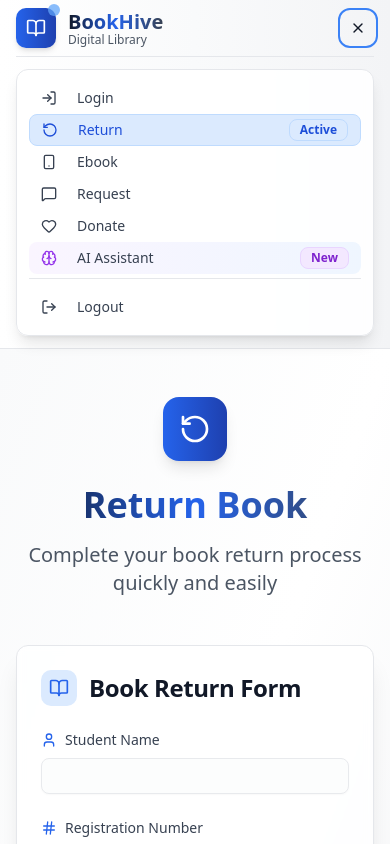
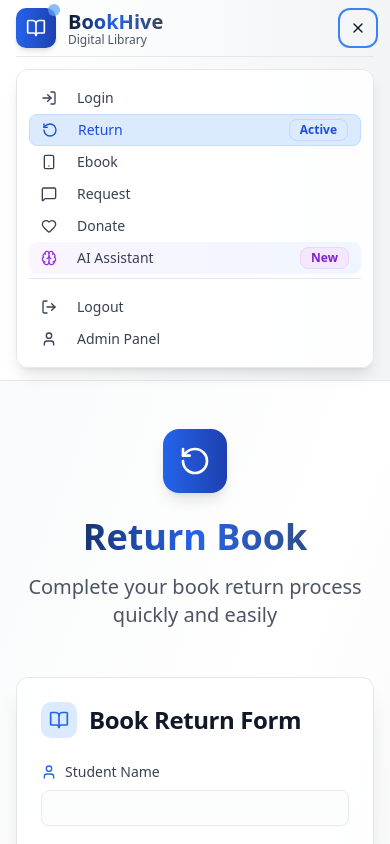
Before and after one commit to kjkrishnakj/libathon, a Next.js app: page /return in a window 390 px wide. Both pictures are taken after a click on the button 358 px from the left and 28 px from the top of the page. Shown: the top 844 px of the page. Built offline with nearby package versions, Linux system fonts and the light colour scheme.

Commit message:
Update Navbar.js mobile ui

```diff
--- a/components/Navbar.js
+++ b/components/Navbar.js
@@ -121,8 +121,8 @@ const Navbar = () => {
 
         {/* Mobile Navigation */}
         {isMobileMenuOpen && (
-          <div className="md:hidden py-3 border-t border-gray-200">
-            <Card className="bg-white/90 border-gray-200 backdrop-blur-sm shadow-lg">
+          <div className="md:hidden py-3 border-t border-gray-200 ">
+            <Card className="bg-white/90 border-gray-200 backdrop-blur-sm  shadow-lg">
               <div className="p-3 space-y-1">
                 {navItems.map((item) => {
                   const IconComponent = item.icon
@@ -131,12 +131,12 @@ const Navbar = () => {
                     <Link key={item.href} href={item.href}>
                       <Button
                         variant="ghost"
-                        className={`w-full justify-start px-3 py-2 text-left transition-all duration-200 rounded-md h-8
+                        className={`w-full justify-start  px-3 py-2 text-left transition-all duration-200 rounded-md h-8
                           ${isActive
                             ? "bg-blue-100 text-blue-700 border border-blue-200"
                             : "text-gray-700 hover:text-gray-900 hover:bg-gray-100"
                           }
-                          ${item.href === "/ai" ? "bg-gradient-to-r from-purple-50 to-blue-50" : ""}`}
+                          ${item.href === "/ai" ? "bg-gradient-to-r  from-purple-50 to-blue-50" : ""}`}
                         onClick={() => setIsMobileMenuOpen(false)}
                       >
                         <IconComponent className={`w-4 h-4 mr-3 ${item.href === "/ai" ? "text-purple-600" : ""}`} />
@@ -144,7 +144,7 @@ const Navbar = () => {
                         {item.href === "/ai" && (
                           <Badge
                             variant="secondary"
-                            className="ml-auto bg-purple-100 text-purple-700 border-purple-200 text-xs"
+                            className="ml-auto bg-purple-100  text-purple-700 border-purple-200 text-xs"
                           >
                             New
                           </Badge>
@@ -175,6 +175,18 @@ const Navbar = () => {
                     <LogOut className="w-4 h-4 mr-3" />
                     <span className="font-medium text-sm">Logout</span>
                   </Button>
+                  <Button
+  onClick={() => {
+    router.push(`${process.env.NEXT_PUBLIC_HOST}/admin`);
+    setIsMobileMenuOpen(false);
+  }}
+  variant="ghost"
+  className="w-full justify-start text-gray-700 hover:text-gray-900 hover:bg-gray-100 rounded-md px-3 py-2 transition-all duration-200 h-8"
+>
+  <User className="w-4 h-4 mr-3" />
+  <span className="font-medium text-sm">Admin Panel</span>
+</Button>
+
                 </div>
               </div>
             </Card>
```
